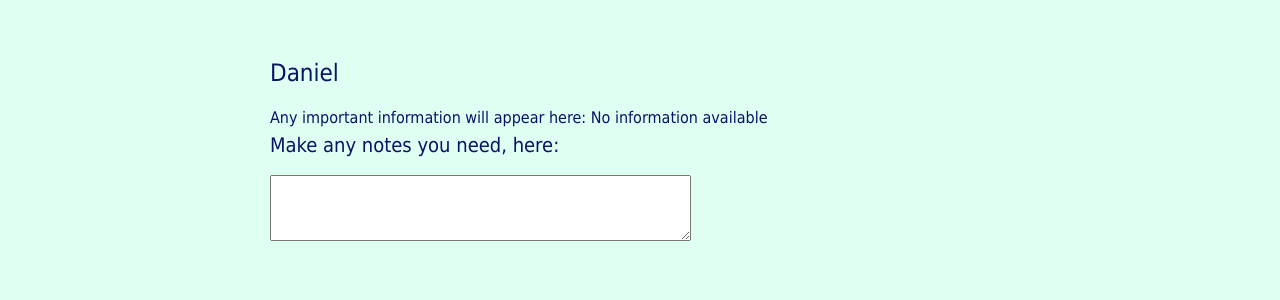
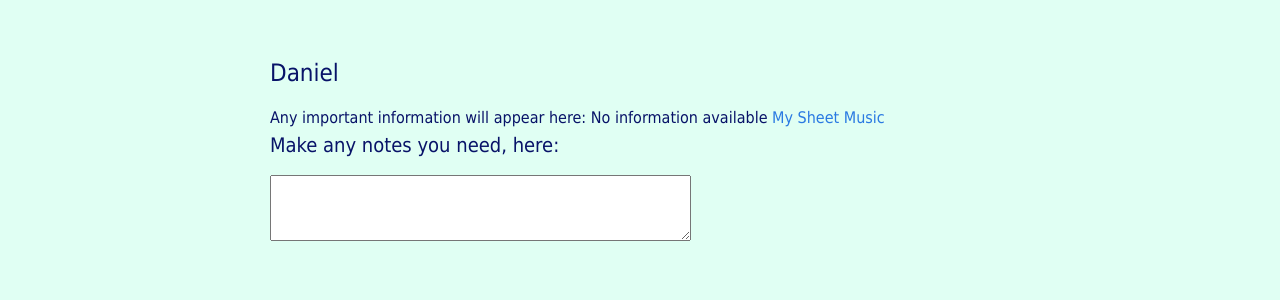
Before and after one commit to livethebeatband/livethebeatband.github.io, a Jekyll site: the page built from members-area/daniel/index.md, in a window 1280 px wide. Shown: the part 123-423 px from the top of the page. Built offline with Jekyll 4.4.1, drawn with Linux system fonts in a browser that asks for light colours.

Commit message:
Update index.md

```diff
--- a/members-area/daniel/index.md
+++ b/members-area/daniel/index.md
@@ -9,6 +9,7 @@ Any important information will appear here:
 
 No information available
 
+<a href="/sheet-music/">My Sheet Music</a>
 <h4>Make any notes you need, here:</h4>
 <textarea id="Daniel's notes" rows="4" cols="50">
 </textarea>
```
